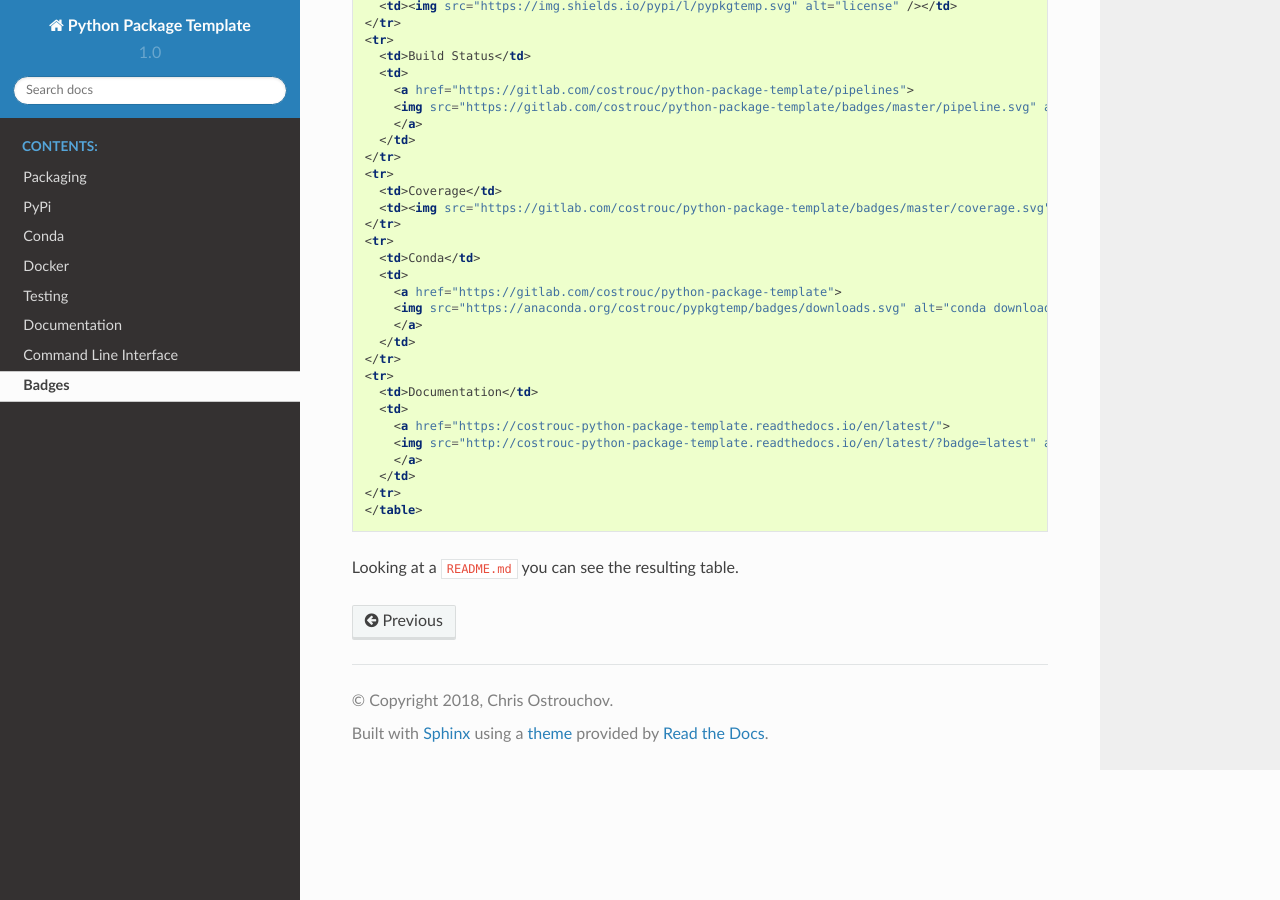
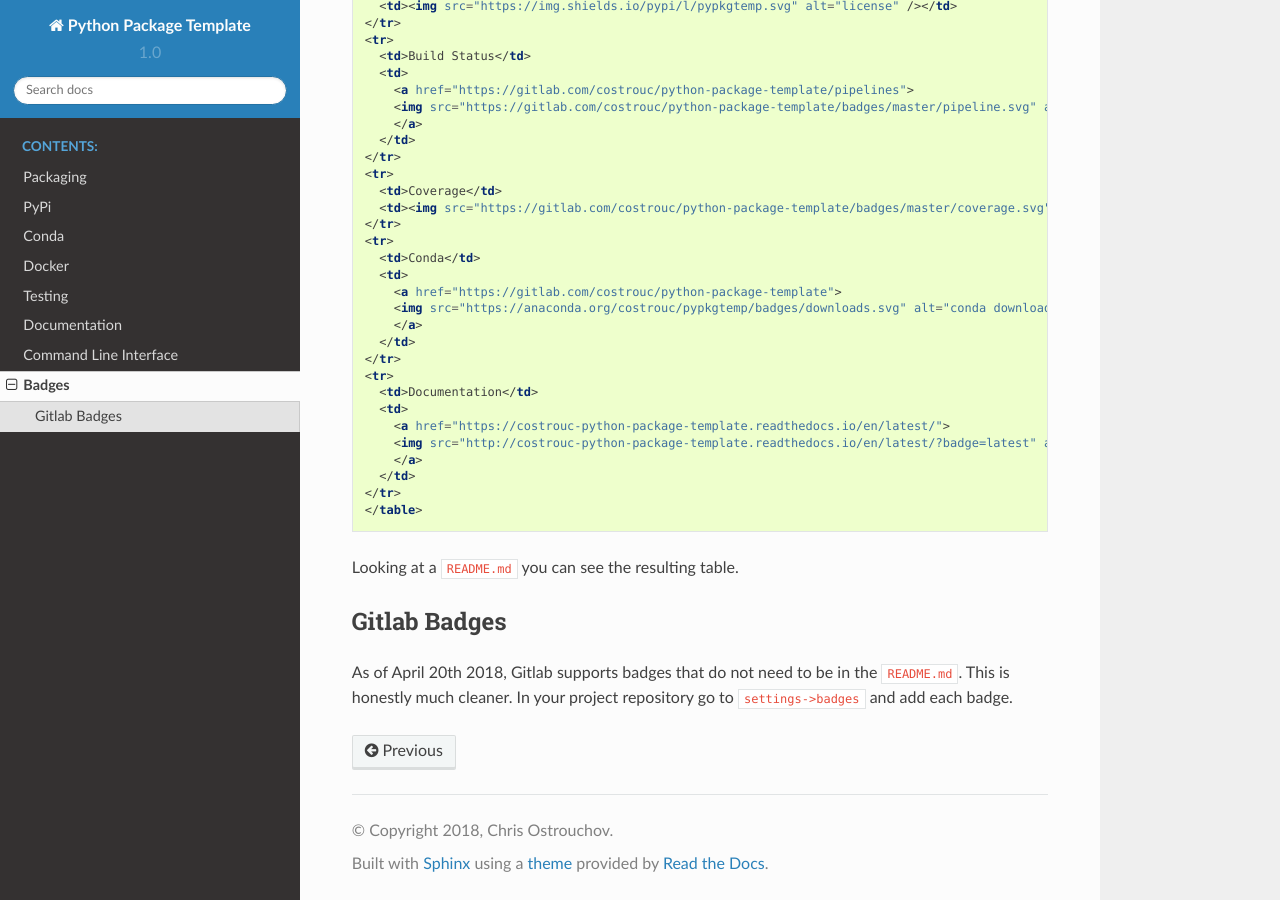
Before and after one commit to dazza-codes/aio-aws, a Sphinx documentation site: the page built from docs/badges.rst, in a window 1280 px wide and 900 px high, scrolled down 845 px. Built offline with Sphinx 7.4.7 and the Read the Docs theme 2.0.0, drawn with Linux system fonts in a browser that asks for light colours.

Commit message:
Adding gitlab badges information

```diff
--- a/docs/badges.rst
+++ b/docs/badges.rst
@@ -74,3 +74,10 @@ They use a simple html table.
    </table>
 
 Looking at a ``README.md`` you can see the resulting table.
+
+Gitlab Badges
+-------------
+
+As of April 20th 2018, Gitlab supports badges that do not need to be
+in the ``README.md``. This is honestly much cleaner. In your project
+repository go to ``settings->badges`` and add each badge.
```
